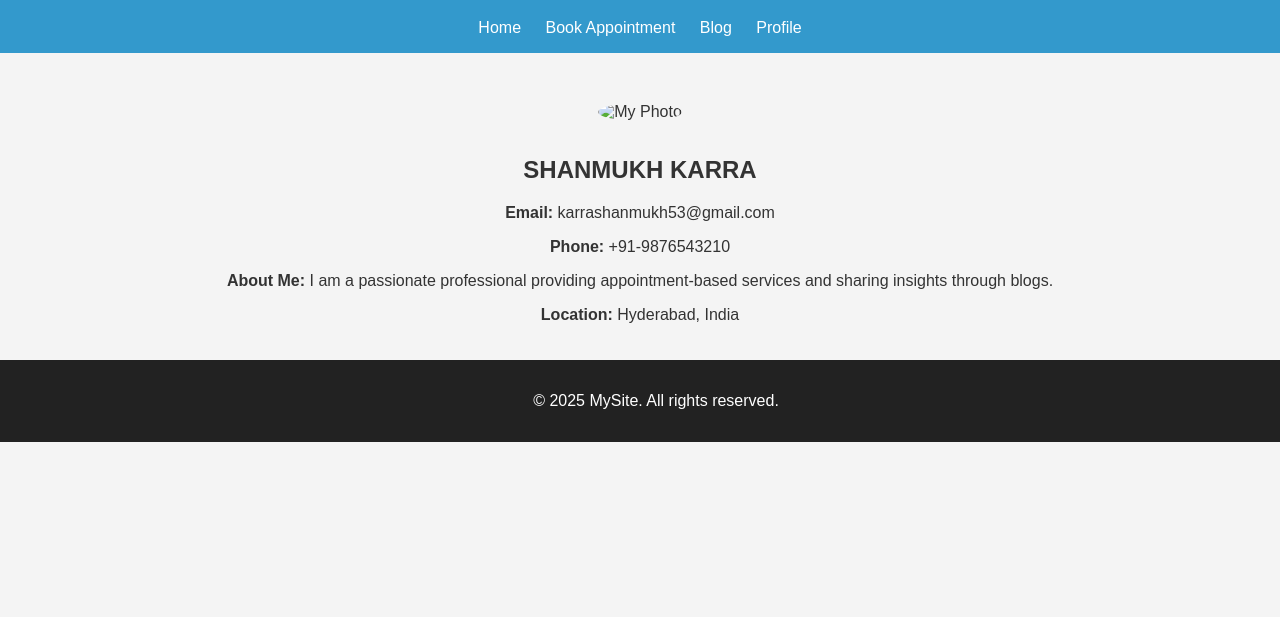
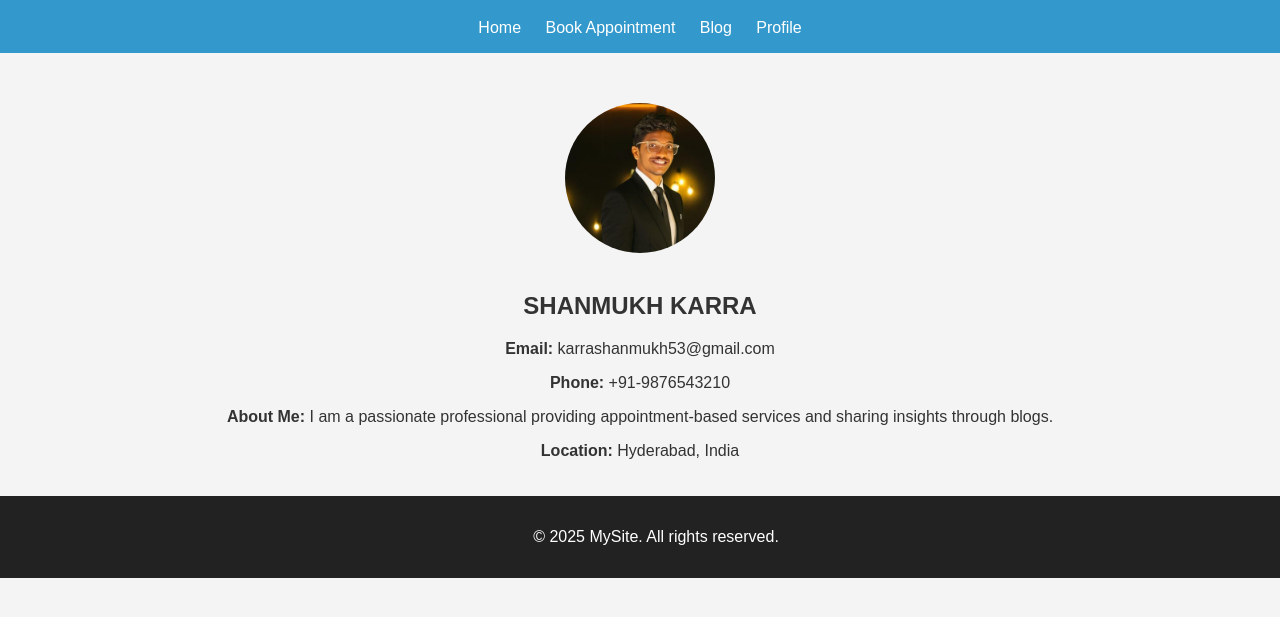
Before and after one commit to karrashanmukh/Indhuweb, a plain HTML site: page profile.html in a window 1280 px wide. Shown: the part 77-694 px from the top of the page. Drawn offline with Linux system fonts and the light colour scheme.

Commit message:
Update profile.html

```diff
--- a/profile.html
+++ b/profile.html
@@ -17,7 +17,7 @@
     </nav>
   </header>
   <main class="profile">
-    <img src="diu.1.jpg" alt="My Photo" class="profile-photo"/>
+    <img src="diu.1.jpeg" alt="My Photo" class="profile-photo"/>
     <h2>SHANMUKH KARRA</h2>
     <p><strong>Email:</strong> karrashanmukh53@gmail.com</p>
     <p><strong>Phone:</strong> +91-9876543210</p>
```
